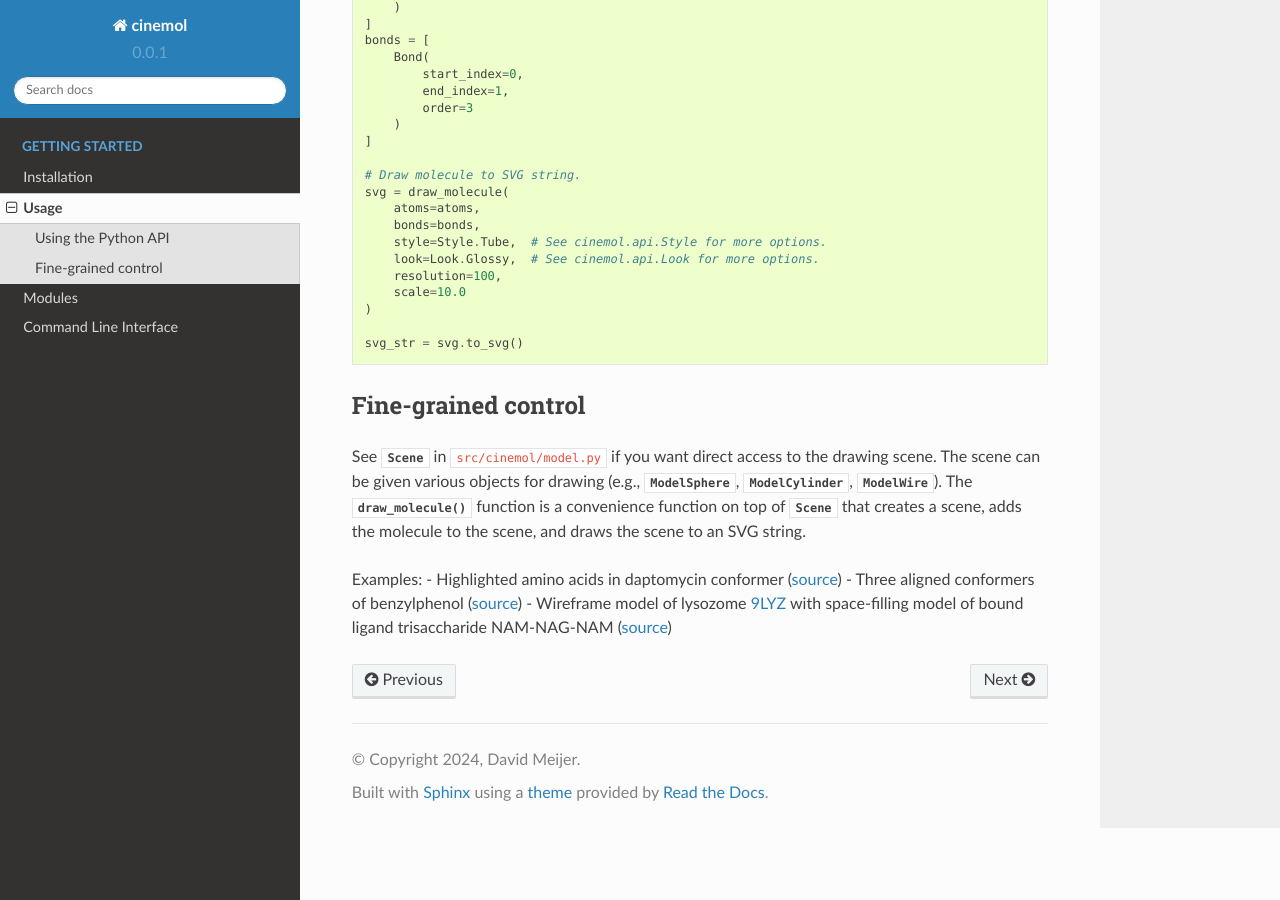
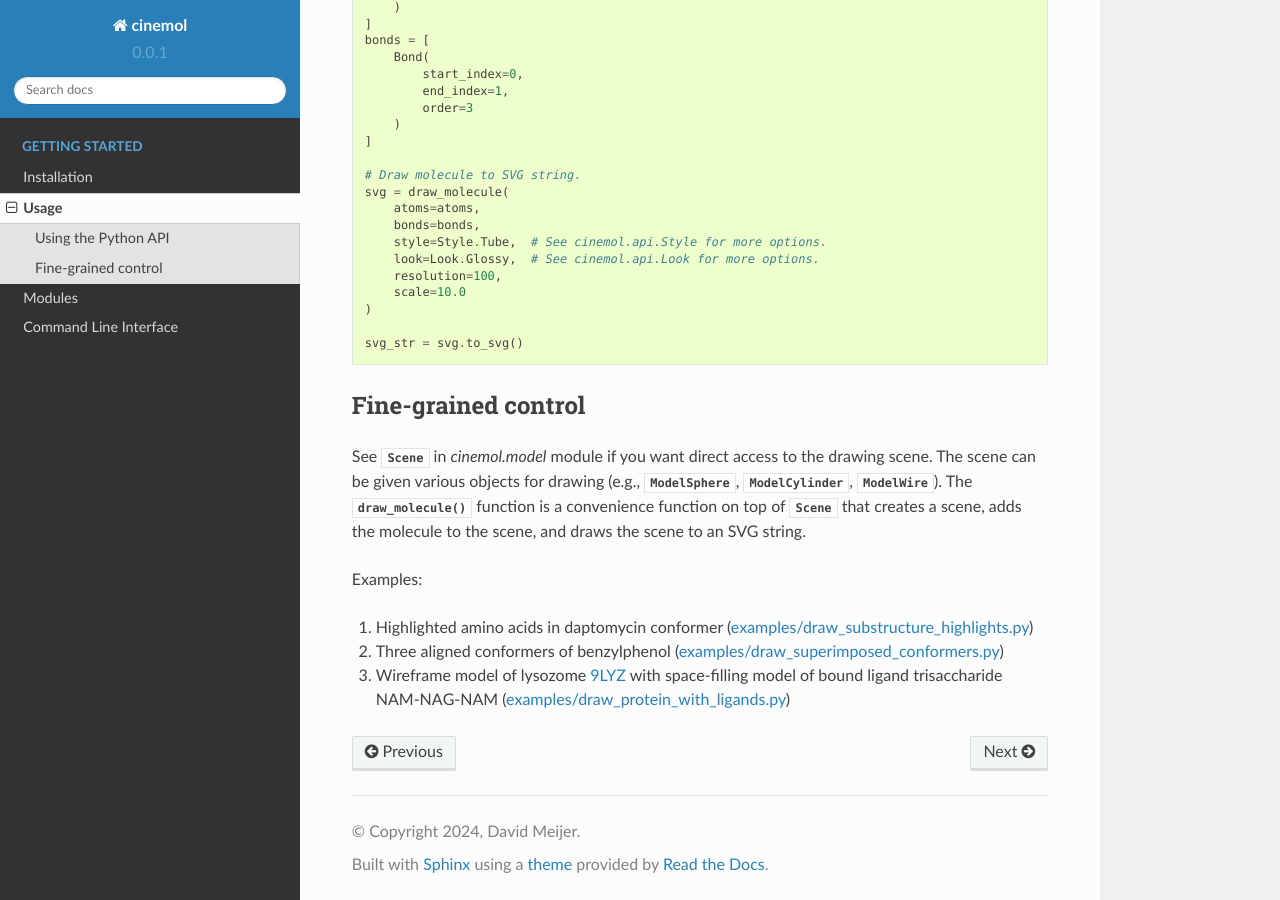
Before and after one commit to moltools/CineMol, a Sphinx documentation site: the page built from docs/source/usage.rst, in a window 1280 px wide and 900 px high, scrolled down 662 px. Built offline with Sphinx 7.4.7 and the Read the Docs theme 2.0.0, drawn with Linux system fonts in a browser that asks for light colours.

Commit message:
DOC: update style readthedocs

```diff
--- a/docs/source/usage.rst
+++ b/docs/source/usage.rst
@@ -53,13 +53,16 @@ Using the Python API
 
 Fine-grained control
 ---------------------
-See :class:`Scene` in :file:`src/cinemol/model.py` if you want direct access to
+See :class:`Scene` in `cinemol.model` module if you want direct access to
 the drawing scene. The scene can be given various objects for drawing (e.g.,
 :class:`ModelSphere`, :class:`ModelCylinder`, :class:`ModelWire`). The :func:`draw_molecule`
 function is a convenience function on top of :class:`Scene` that creates a scene,
 adds the molecule to the scene, and draws the scene to an SVG string.
 
 Examples:
-- Highlighted amino acids in daptomycin conformer (`source <https://github.com/moltools/CineMol/blob/main/examples/draw_substructure_highlights.py>`_)
-- Three aligned conformers of benzylphenol (`source <https://github.com/moltools/CineMol/blob/main/examples/draw_superimposed_conformers.py>`_)
-- Wireframe model of lysozome `9LYZ <https://www.rcsb.org/structure/9lyz>`_ with space-filling model of bound ligand trisaccharide NAM-NAG-NAM (`source <https://github.com/moltools/CineMol/blob/main/examples/draw_protein_with_ligands.py>`_)
+
+#. Highlighted amino acids in daptomycin conformer (`examples/draw_substructure_highlights.py <https://github.com/moltools/CineMol/blob/main/examples/draw_substructure_highlights.py>`_)
+
+#. Three aligned conformers of benzylphenol (`examples/draw_superimposed_conformers.py <https://github.com/moltools/CineMol/blob/main/examples/draw_superimposed_conformers.py>`_)
+
+#. Wireframe model of lysozome `9LYZ <https://www.rcsb.org/structure/9lyz>`_ with space-filling model of bound ligand trisaccharide NAM-NAG-NAM (`examples/draw_protein_with_ligands.py <https://github.com/moltools/CineMol/blob/main/examples/draw_protein_with_ligands.py>`_)
```
Also changed, not shown: docs/source/cinemol/api.rst (line endings or trailing spaces).
